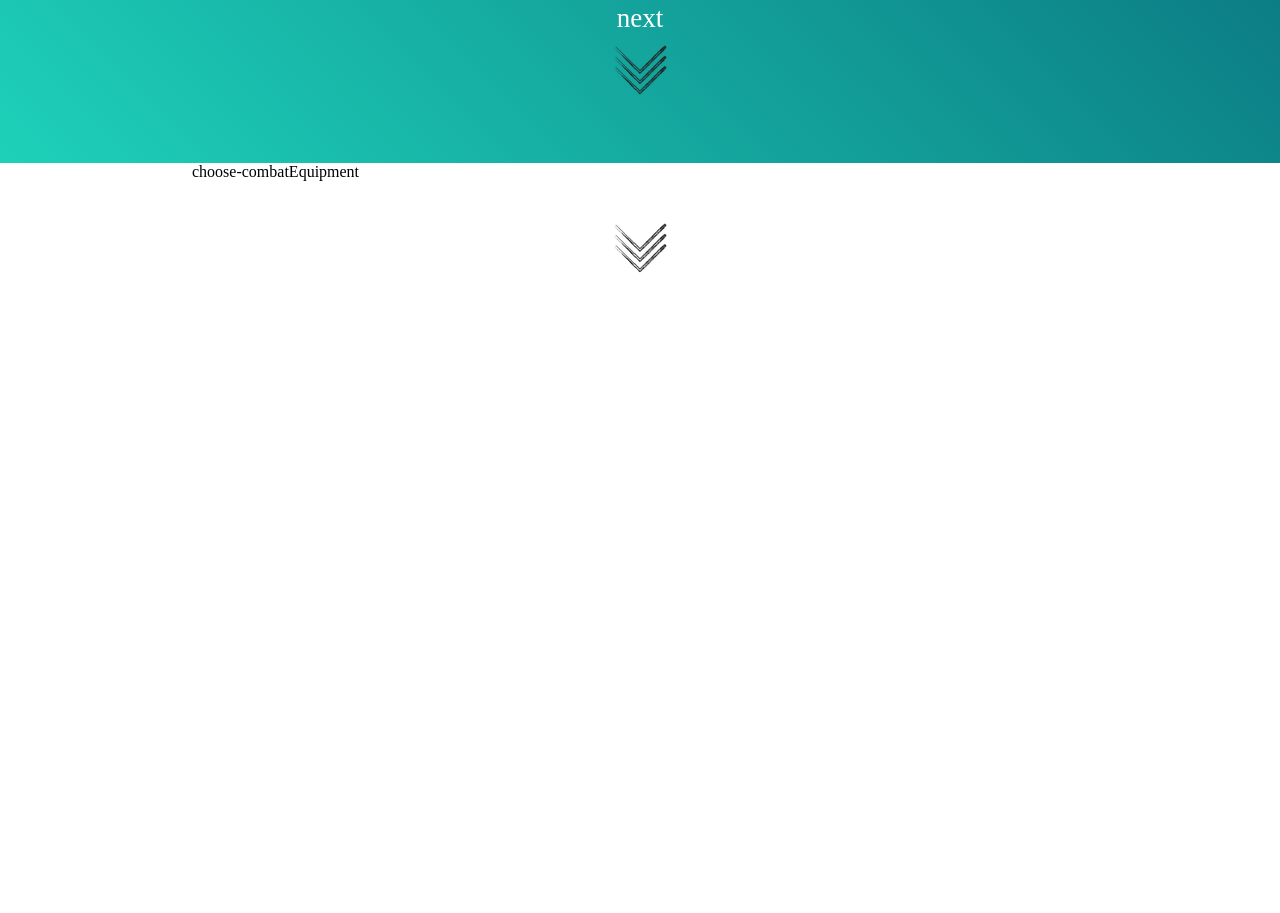
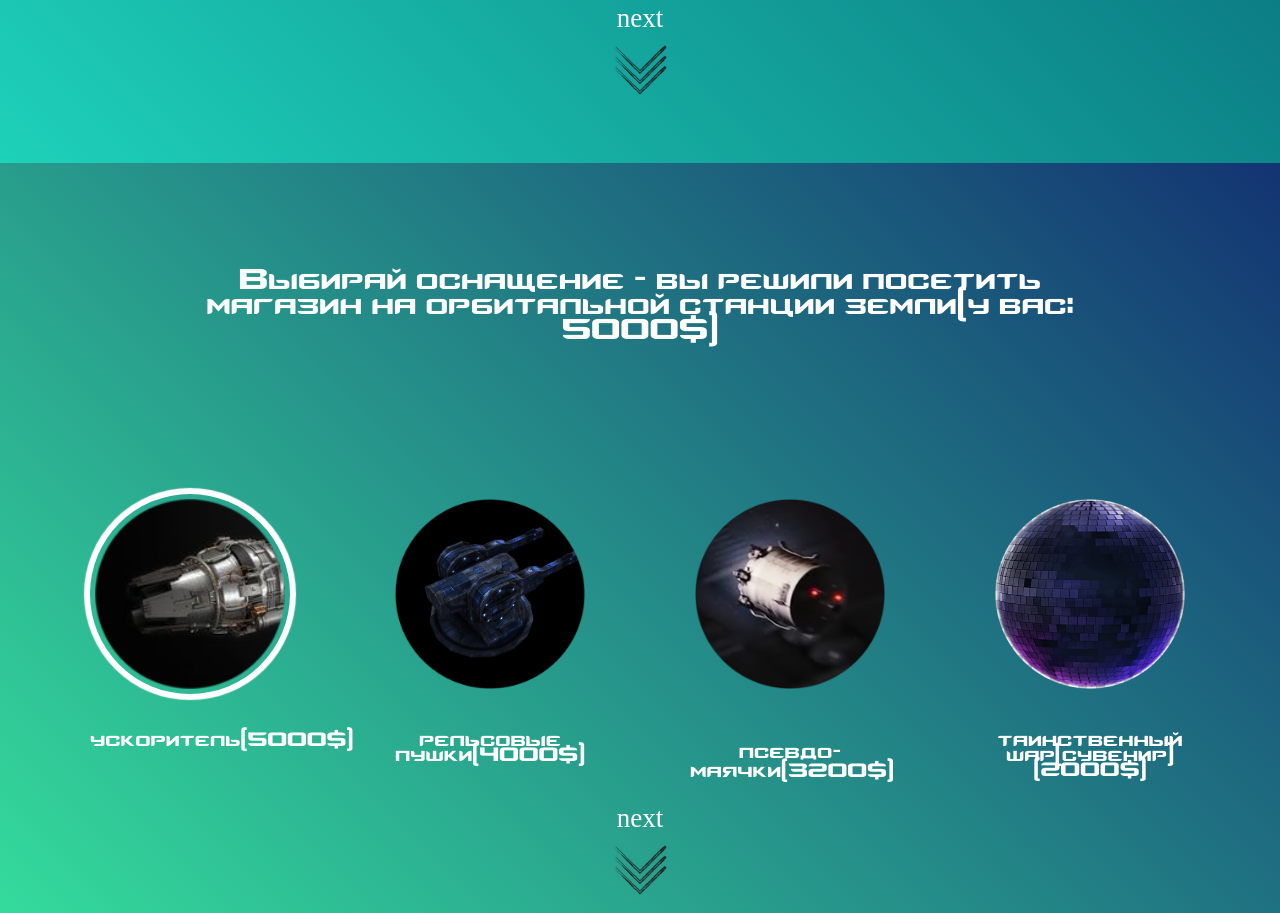
Before and after one commit to alchemistOfWeb/solarSystemTour, a plain HTML site: page index.html in a window 1280 px wide. Shown: the part 1437-2350 px from the top of the page. Drawn offline with Linux system fonts and the light colour scheme.

Commit message:
second section is ready

```diff
--- a/css/style.scss
+++ b/css/style.scss
@@ -18,6 +18,10 @@
     flex-direction: column;
     margin: auto;
     width: 70%;
+}
+
+.hyphen{
+    font-family: Arial, Helvetica, sans-serif;
 }
 // === / common
 
@@ -119,7 +123,7 @@
         text-align: center;
         color: white;
         font-size: 40px;
-        line-height: 20px;
+        line-height: 25px;
         @include CStrike;
     }
     &-container{
@@ -211,10 +215,23 @@
     background-size: cover;
 }
 // === / choose-starship ===
-
+.picture-accelerator:before{
+    background-image: url('../img/accelerator.png');
+}
+.picture-railGan:before{
+    background-image: url('../img/railGan.png');
+}
+.picture-faceBeacon:before{
+    background-image: url('../img/fakeBeacon.png')
+}
+.picture-strangeSphere:before{
+    background-image: url('../img/strangeSphere.png')
+}
 // === section-header ===
-.choose-flight {
-
+.choose-equipment {
+    background: linear-gradient(45deg, rgb(53, 223, 157), rgb(19, 52, 114));
+    background-position: center;
+    background-size: cover;
 }
 // === / section-header ===
 
--- a/index.html
+++ b/index.html
@@ -39,7 +39,7 @@
                     <div class="little-choise__description">Выбирай корабль</div>
                     <div class="little-choise-container">
                         <div class="little-choise-container__radio">
-                            <input class="little-choise-container__radio-input" id="starship0" value="0" type="radio" name="starship">
+                            <input class="little-choise-container__radio-input" id="starship0" value="0" type="radio" name="starship" checked>
                             <label class="little-choise-container__radio-label  picture-serenity" for="starship0">
                                 Serenity
                             </label>
@@ -75,9 +75,37 @@
         <!-- / choose-starship -->
 
         <!-- choose-combatEquipment -->
-        <section class="section-outer choose-combatEquipment">
+        <section class="section-outer choose-equipment">
             <div class="section-inner">
-                <span>choose-combatEquipment</span>
+                <div class="little-choise">
+                    <div class="little-choise__description">Выбирай оснащение <span class="hyphen">-</span> вы решили посетить магазин на орбитальной станции земли(у вас: 5000$)</div>
+                    <div class="little-choise-container">
+                        <div class="little-choise-container__radio">
+                            <input class="little-choise-container__radio-input" id="item-equ0" value="0" type="checkbox" name="item-equipment" checked>
+                            <label class="little-choise-container__radio-label picture-accelerator" for="item-equ0">
+                                ускоритель(5000$)
+                            </label>
+                        </div>
+                        <div class="little-choise-container__radio">
+                            <input class="little-choise-container__radio-input" id="item-equ1" value="1" type="checkbox" name="item-equipment">
+                            <label class="little-choise-container__radio-label picture-railGan" for="item-equ1">
+                                рельсовые пушки(4000$)
+                            </label>
+                        </div>
+                        <div class="little-choise-container__radio">
+                            <input class="little-choise-container__radio-input" id="item-equ2" value="2" type="checkbox" name="item-equipment">
+                            <label class="little-choise-container__radio-label  picture-faceBeacon" for="item-equ2">
+                                псевдо<span class="hyphen">-</span>маячки(3200$)
+                            </label>
+                        </div>
+                        <div class="little-choise-container__radio">
+                            <input class="little-choise-container__radio-input" id="item-equ3" value="3" type="checkbox" name="item-equipment">
+                            <label class="little-choise-container__radio-label picture-strangeSphere" for="item-equ3">
+                                таинственный шар(сувенир)(2000$)
+                            </label>
+                        </div>
+                    </div>
+                </div>
                 <div class="choise-link">
                     <div class="choise-link-text">next</div>
                     <div class="choise-link-icon">
```
Also changed, not shown: css/style.css, img/accelerator.png (added), img/fakeBeacon.png (added), img/railGan.png (added), img/strangeSphere.png (added), 1 other file.
